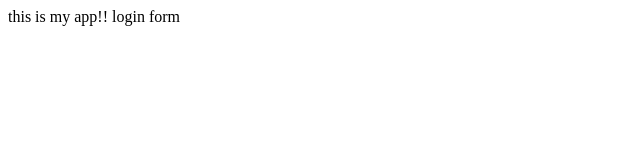
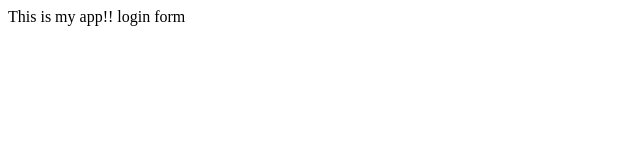
Before and after one commit to sakshampareek25/my-app, a plain HTML site: page index.html in a window 1280 px wide. Shown: the full height of the page, 0-640 px from the left. Drawn offline with Linux system fonts and the light colour scheme.

Commit message:
Update index.html

```diff
--- a/index.html
+++ b/index.html
@@ -3,7 +3,8 @@
 <title>my app</title>
 </head>
 <body>
-  this is my app!!
+  This is my app!!
   login form
+
   </body>
 </html>
```
